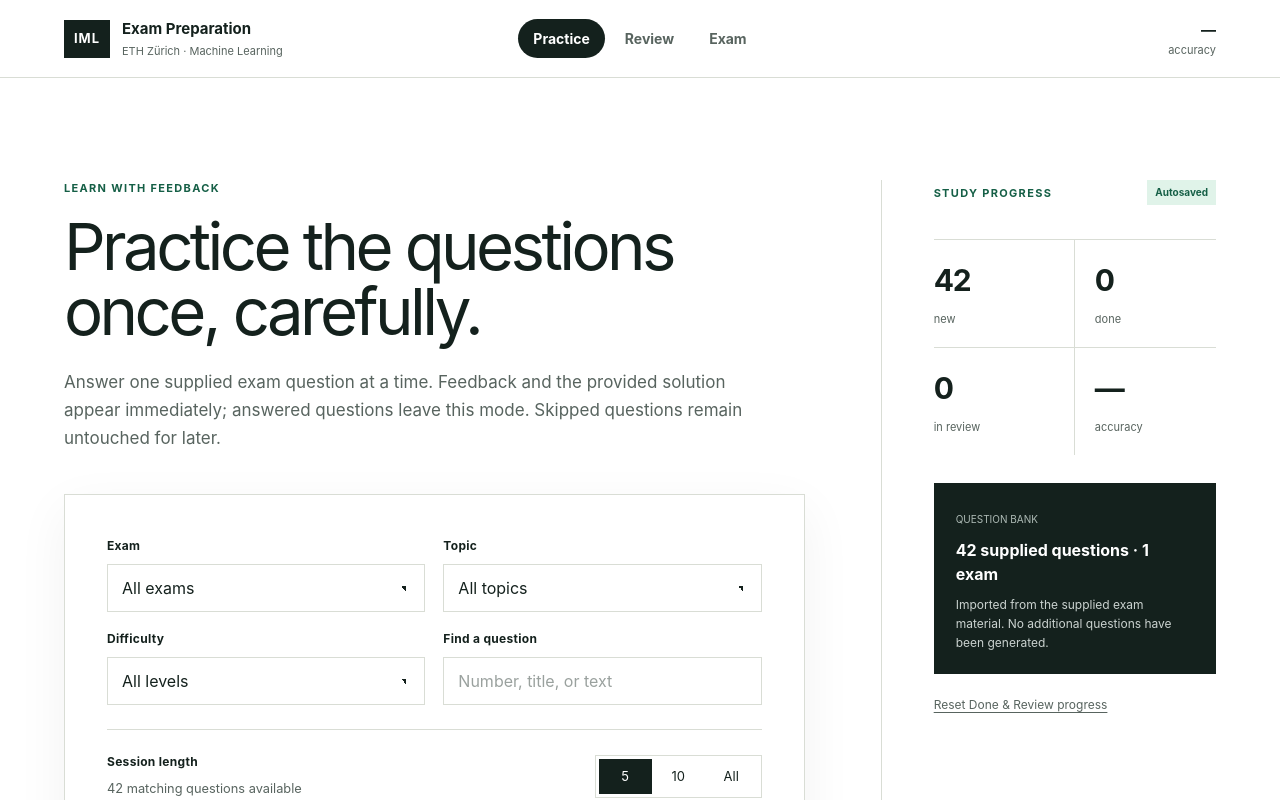
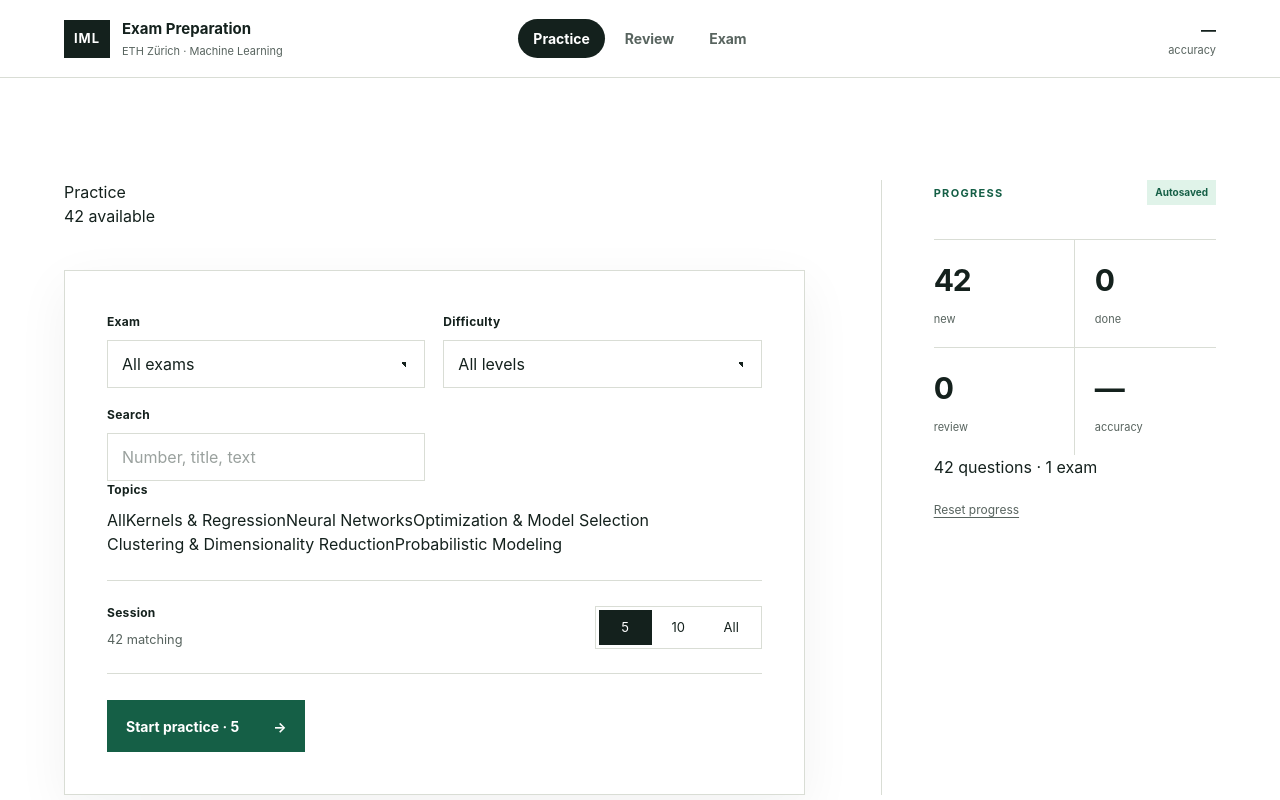
Before and after one commit to lemaurer/machine-learning-exam-prep, a React (Vite) app: page / in a window 1280 px wide. Shown: the top 800 px of the page. Built offline with nearby package versions, Linux system fonts and the light colour scheme.

Commit message:
Compact setup page and add multi-topic filtering

```diff
--- a/app/ExamPrepApp.tsx
+++ b/app/ExamPrepApp.tsx
@@ -12,7 +12,6 @@ import {
   saveEdits,
   saveProgress,
   setQuestionStatus,
-  shuffle,
 } from "../lib/progress";
 import {
   applyQuestionEditWithCommonSetup,
@@ -30,7 +29,12 @@ import {
   shuffledOptionIds,
   type OptionId,
 } from "../lib/answers";
-import { questionsAvailableForMode, questionsForExam, uniqueQuestionsById } from "../lib/question-selection";
+import {
+  questionsAvailableForMode,
+  questionsForExam,
+  shuffleQuestionsBySetupGroup,
+  uniqueQuestionsById,
+} from "../lib/question-selection";
 import { resolveAssetUrl } from "../lib/assets";
 import {
   DIFFICULTIES,
@@ -68,23 +72,10 @@ const DEFAULT_EXAM_SETTINGS: ExamSettings = {
   showFinalReview: true,
   showProgressBar: true,
 };
-
-const MODE_COPY: Record<SessionMode, { eyebrow: string; title: string; body: string }> = {
-  practice: {
-    eyebrow: "Learn with feedback",
-    title: "Practice the questions once, carefully.",
-    body: "Answer one supplied exam question at a time. Feedback and the provided solution appear immediately; answered questions leave this mode. Skipped questions remain untouched for later.",
-  },
-  review: {
-    eyebrow: "Return to weak spots",
-    title: "Clear your review bin.",
-    body: "Incorrect answers and questions you save for later collect here. A question disappears from Review as soon as you answer it correctly. Skipping leaves it in Review.",
-  },
-  exam: {
-    eyebrow: "Work through a complete paper",
-    title: "Configure your exam run.",
-    body: "Choose one supplied exam and work through every question in its original order. You can keep strict exam conditions or turn on feedback after each question. Done/Review progress is not changed during the attempt.",
-  },
+const MODE_TITLE: Record<SessionMode, string> = {
+  practice: "Practice",
+  review: "Review",
+  exam: "Exam",
 };
 
 function loadExamSettings(): ExamSettings {
@@ -101,7 +92,7 @@ export function ExamPrepApp() {
   const [screen, setScreen] = useState<Screen>("setup");
   const [mode, setMode] = useState<SessionMode>("practice");
   const [examId, setExamId] = useState("all");
-  const [topic, setTopic] = useState<Topic | "all">("all");
+  const [topics, setTopics] = useState<Topic[]>([]);
   const [difficulty, setDifficulty] = useState<Difficulty | "all">("all");
   const [query, setQuery] = useState("");
   const [sessionSize, setSessionSize] = useState<SessionSize>("5");
@@ -148,11 +139,11 @@ export function ExamPrepApp() {
         question.topic,
       ].some((value) => value.toLowerCase().includes(needle));
       return (examId === "all" || question.examId === examId)
-        && (topic === "all" || question.topic === topic)
+        && (!topics.length || topics.includes(question.topic))
         && (difficulty === "all" || question.difficulty === difficulty)
         && matchesQuery;
     });
-  }, [questions, examId, topic, difficulty, query]);
+  }, [questions, examId, topics, difficulty, query]);
 
   const availableQuestions = useMemo(() => {
     if (mode === "exam") return examId === "all" ? [] : questionsForExam(questions, examId);
@@ -198,7 +189,9 @@ export function ExamPrepApp() {
 
   function startSession() {
     const count = sessionSize === "all" ? availableQuestions.length : Number(sessionSize);
-    const selected = mode === "exam" ? availableQuestions : shuffle(availableQuestions).slice(0, count);
+    const selected = mode === "exam"
+      ? availableQuestions
+      : shuffleQuestionsBySetupGroup(availableQuestions).slice(0, count);
     if (!selected.length) return;
     setSessionIds(selected.map((question) => question.id));
     setQuestionIndex(0);
@@ -391,19 +384,19 @@ export function ExamPrepApp() {
         <SetupScreen
           mode={mode}
           examId={examId}
-          topic={topic}
+          topics={topics}
           difficulty={difficulty}
           query={query}
           sessionSize={sessionSize}
           examSettings={examSettings}
           setExamId={setExamId}
-          setTopic={setTopic}
+          setTopics={setTopics}
           setDifficulty={setDifficulty}
           setQuery={setQuery}
           setSessionSize={setSessionSize}
           setExamSettings={setExamSettings}
           availableQuestions={availableQuestions}
-          reviewQuestions={reviewQuestions}
+          reviewQuestions={mode === "review" ? availableQuestions : reviewQuestions}
           totals={totals}
           editedCount={Object.keys(edits).length}
           onStart={startSession}
@@ -466,13 +459,13 @@ export function ExamPrepApp() {
 function SetupScreen({
   mode,
   examId,
-  topic,
+  topics,
   difficulty,
   query,
   sessionSize,
   examSettings,
   setExamId,
-  setTopic,
+  setTopics,
   setDifficulty,
   setQuery,
   setSessionSize,
@@ -488,13 +481,13 @@ function SetupScreen({
 }: {
   mode: SessionMode;
   examId: string;
-  topic: Topic | "all";
+  topics: Topic[];
   difficulty: Difficulty | "all";
   query: string;
   sessionSize: SessionSize;
   examSettings: ExamSettings;
   setExamId: (value: string) => void;
-  setTopic: (value: Topic | "all") => void;
+  setTopics: (value: Topic[]) => void;
   setDifficulty: (value: Difficulty | "all") => void;
   setQuery: (value: string) => void;
   setSessionSize: (value: SessionSize) => void;
@@ -508,7 +501,6 @@ function SetupScreen({
   onResetProgress: () => void;
   onResetEdits: () => void;
 }) {
-  const copy = MODE_COPY[mode];
   const startCount = mode === "exam"
     ? availableQuestions.length
     : sessionSize === "all"
@@ -518,57 +510,60 @@ function SetupScreen({
   const updateExamSetting = <K extends keyof ExamSettings>(key: K, value: ExamSettings[K]) => {
     setExamSettings({ ...examSettings, [key]: value });
   };
+  const toggleTopic = (topic: Topic) => {
+    setTopics(topics.includes(topic) ? topics.filter((item) => item !== topic) : [...topics, topic]);
+  };
 
   return (
-    <div className="setup-layout">
+    <div className="setup-layout compact-setup-layout">
       <section className="setup-main">
-        <div className="hero-copy">
-          <span className="eyebrow">{copy.eyebrow}</span>
-          <h1>{copy.title}</h1>
-          <p>{copy.body}</p>
+        <div className="compact-hero">
+          <h1>{MODE_TITLE[mode]}</h1>
+          <span>{availableQuestions.length} available</span>
         </div>
 
-        <div className="setup-card">
+        <div className="setup-card compact-setup-card">
           {mode === "exam" ? (
-            <div className="filter-grid">
+            <div className="filter-grid compact-filters exam-filter-row">
               <label><span>Exam</span><select value={examId} onChange={(event) => setExamId(event.target.value)}>{EXAMS.map((exam) => <option value={exam.id} key={exam.id}>{exam.label}</option>)}</select></label>
             </div>
           ) : (
-            <div className="filter-grid">
-              <label><span>Exam</span><select value={examId} onChange={(event) => setExamId(event.target.value)}><option value="all">All exams</option>{EXAMS.map((exam) => <option value={exam.id} key={exam.id}>{exam.label}</option>)}</select></label>
-              <label><span>Topic</span><select value={topic} onChange={(event) => setTopic(event.target.value as Topic | "all")}><option value="all">All topics</option>{TOPICS.map((item) => <option key={item}>{item}</option>)}</select></label>
-              <label><span>Difficulty</span><select value={difficulty} onChange={(event) => setDifficulty(event.target.value as Difficulty | "all")}><option value="all">All levels</option>{DIFFICULTIES.map((item) => <option key={item}>{item}</option>)}</select></label>
-              <label><span>Find a question</span><input className="search-input" value={query} onChange={(event) => setQuery(event.target.value)} placeholder="Number, title, or text" /></label>
-            </div>
+            <>
+              <div className="filter-grid compact-filters">
+                <label><span>Exam</span><select value={examId} onChange={(event) => setExamId(event.target.value)}><option value="all">All exams</option>{EXAMS.map((exam) => <option value={exam.id} key={exam.id}>{exam.label}</option>)}</select></label>
+                <label><span>Difficulty</span><select value={difficulty} onChange={(event) => setDifficulty(event.target.value as Difficulty | "all")}><option value="all">All levels</option>{DIFFICULTIES.map((item) => <option key={item}>{item}</option>)}</select></label>
+                <label><span>Search</span><input className="search-input" value={query} onChange={(event) => setQuery(event.target.value)} placeholder="Number, title, text" /></label>
+              </div>
+              <div className="topic-filter">
+                <span className="field-title">Topics</span>
+                <div className="topic-chips" role="group" aria-label="Filter by topics">
+                  <button className={!topics.length ? "active" : ""} onClick={() => setTopics([])} aria-pressed={!topics.length}>All</button>
+                  {TOPICS.map((item) => (
+                    <button key={item} className={topics.includes(item) ? "active" : ""} onClick={() => toggleTopic(item)} aria-pressed={topics.includes(item)}>{item}</button>
+                  ))}
+                </div>
+              </div>
+            </>
           )}
 
           {mode === "exam" ? (
             <>
-              <div className="length-row">
-                <div><span className="field-title">Complete exam</span><small>{availableQuestions.length} question{availableQuestions.length === 1 ? "" : "s"} · original question-number order · study progress unchanged</small></div>
+              <div className="length-row compact-length-row">
+                <div><span className="field-title">Complete exam</span><small>{availableQuestions.length} questions · ordered by question number</small></div>
                 <span className="local-pill">{selectedExam?.id ?? "Exam"}</span>
               </div>
-              <div className="exam-settings">
-                <div className="exam-settings-heading"><strong>Exam settings</strong><small>Remembered for your next attempt</small></div>
+              <div className="exam-settings compact-exam-settings">
+                <div className="exam-settings-heading"><strong>Options</strong></div>
                 <div className="exam-settings-grid">
-                  <label className="exam-setting">
-                    <input type="checkbox" checked={examSettings.feedbackAfterEach} onChange={(event) => updateExamSetting("feedbackAfterEach", event.target.checked)} />
-                    <span><strong>Feedback after each question</strong><small>Show correctness and the explanation immediately after locking an answer.</small></span>
-                  </label>
-                  <label className="exam-setting">
-                    <input type="checkbox" checked={examSettings.showFinalReview} onChange={(event) => updateExamSetting("showFinalReview", event.target.checked)} />
-                    <span><strong>Full review at the end</strong><small>Show every selected answer, correct answer, and solution after the score.</small></span>
-                  </label>
-                  <label className="exam-setting">
-                    <input type="checkbox" checked={examSettings.showProgressBar} onChange={(event) => updateExamSetting("showProgressBar", event.target.checked)} />
-                    <span><strong>Show progress bar</strong><small>Keep the horizontal progress indicator visible during the exam.</small></span>
-                  </label>
+                  <label className="exam-setting"><input type="checkbox" checked={examSettings.feedbackAfterEach} onChange={(event) => updateExamSetting("feedbackAfterEach", event.target.checked)} /><span><strong>Feedback after each</strong></span></label>
+                  <label className="exam-setting"><input type="checkbox" checked={examSettings.showFinalReview} onChange={(event) => updateExamSetting("showFinalReview", event.target.checked)} /><span><strong>Final review</strong></span></label>
+                  <label className="exam-setting"><input type="checkbox" checked={examSettings.showProgressBar} onChange={(event) => updateExamSetting("showProgressBar", event.target.checked)} /><span><strong>Progress bar</strong></span></label>
                 </div>
               </div>
             </>
           ) : (
-            <div className="length-row">
-              <div><span className="field-title">Session length</span><small>{availableQuestions.length} matching question{availableQuestions.length === 1 ? "" : "s"} available</small></div>
+            <div className="length-row compact-length-row">
+              <div><span className="field-title">Session</span><small>{availableQuestions.length} matching</small></div>
               <div className="segmented" role="group" aria-label="Session length">
                 {(["5", "10", "all"] as SessionSize[]).map((size) => <button key={size} className={sessionSize === size ? "active" : ""} onClick={() => setSessionSize(size)}>{size === "all" ? "All" : size}</button>)}
               </div>
@@ -576,36 +571,35 @@ function SetupScreen({
           )}
 
           {mode === "review" && (
-            <div className="review-bin">
-              <div className="review-heading"><strong>Review bin</strong><span>{reviewQuestions.length} saved</span></div>
+            <div className="review-bin compact-review-bin">
+              <div className="review-heading"><strong>Review bin</strong><span>{reviewQuestions.length} matching</span></div>
               {reviewQuestions.length ? reviewQuestions.map((question) => (
                 <div className="review-row" key={question.id}>
                   <span className="status-dot" />
-                  <div><small>{question.examId} · Question {question.number}</small><p><LatexText text={question.prompt} /></p></div>
-                  <button className="text-button" onClick={() => onMarkDone(question.id)}>Move to Done</button>
+                  <div><small>{question.examId} · Q{question.number}</small><p><LatexText text={question.prompt} /></p></div>
+                  <button className="text-button" onClick={() => onMarkDone(question.id)}>Done</button>
                 </div>
-              )) : <div className="empty-state"><span>✓</span><div><strong>Your review bin is clear.</strong><p>Missed or manually saved questions will appear here.</p></div></div>}
+              )) : <div className="empty-state compact-empty"><strong>Review is clear.</strong></div>}
             </div>
           )}
 
-          <div className="start-row">
-            <button className="primary-button" disabled={!availableQuestions.length} onClick={onStart}>{availableQuestions.length ? `${mode === "exam" ? "Begin exam" : mode === "review" ? "Start review" : "Start practice"} · ${startCount}` : mode === "review" ? "Review bin is clear" : mode === "exam" ? "No questions in this exam" : "No unanswered questions"}<span>→</span></button>
-            <span className="shortcut-hint"><kbd>A</kbd>–<kbd>F</kbd> · <kbd>S</kbd> skip · <kbd>Enter</kbd> submit/continue · answers reshuffle each time</span>
+          <div className="start-row compact-start-row">
+            <button className="primary-button" disabled={!availableQuestions.length} onClick={onStart}>{availableQuestions.length ? `${mode === "exam" ? "Begin exam" : mode === "review" ? "Start review" : "Start practice"} · ${startCount}` : mode === "review" ? "Review is clear" : "No matching questions"}<span>→</span></button>
           </div>
         </div>
       </section>
 
-      <aside className="stats-panel">
-        <div className="stats-heading"><span className="eyebrow">Study progress</span><span className="local-pill">Autosaved</span></div>
-        <div className="stat-grid">
+      <aside className="stats-panel compact-stats-panel">
+        <div className="stats-heading"><span className="eyebrow">Progress</span><span className="local-pill">Autosaved</span></div>
+        <div className="stat-grid compact-stat-grid">
           <div><strong>{totals.newCount}</strong><span>new</span></div>
           <div><strong>{totals.done}</strong><span>done</span></div>
-          <div><strong>{totals.review}</strong><span>in review</span></div>
+          <div><strong>{totals.review}</strong><span>review</span></div>
           <div><strong>{totals.attempts ? `${totals.accuracy}%` : "—"}</strong><span>accuracy</span></div>
         </div>
-        <div className="source-note"><span>Question bank</span><strong>{sourceQuestions.length} supplied questions · {EXAMS.length} exam{EXAMS.length === 1 ? "" : "s"}</strong><p>Imported from the supplied exam material. No additional questions have been generated.</p></div>
-        <div className="local-actions">
-          <button className="text-button" onClick={onResetProgress}>Reset Done & Review progress</button>
+        <div className="bank-summary">{sourceQuestions.length} questions · {EXAMS.length} exam{EXAMS.length === 1 ? "" : "s"}</div>
+        <div className="local-actions compact-local-actions">
+          <button className="text-button" onClick={onResetProgress}>Reset progress</button>
           {editedCount > 0 && <button className="text-button" onClick={onResetEdits}>Restore {editedCount} edit{editedCount === 1 ? "" : "s"}</button>}
         </div>
       </aside>
```
